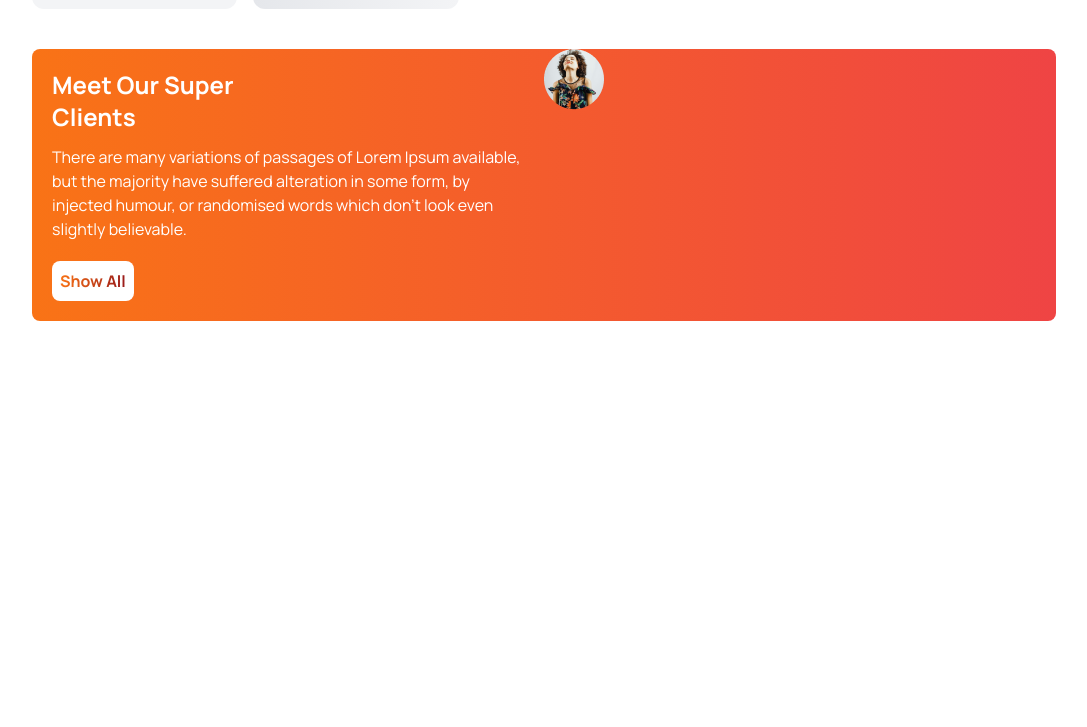
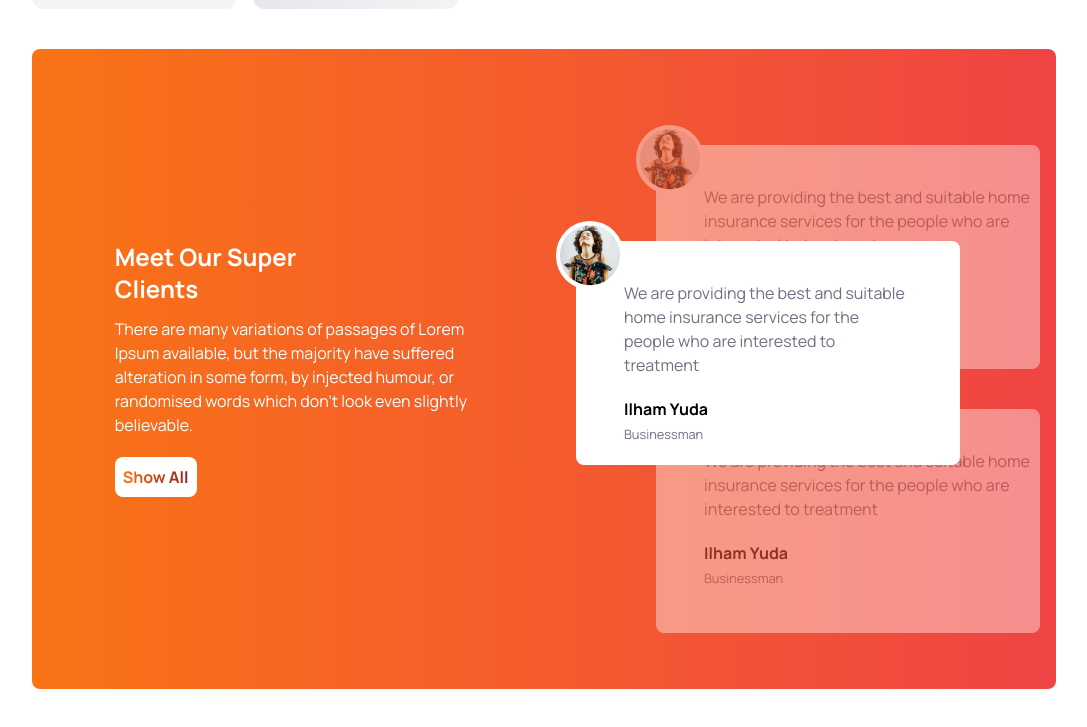
Before and after one commit to HarunBappi/Tea-House-Tailwind, a plain HTML site: page index.html in a window 1280 px wide. Shown: the part 1577-2304 px from the top of the page, without its empty margins (96-1183 px from the left). Before the commit the page ends 1938 px from the top, so only its background shows below. Drawn offline with nearby package versions, Linux system fonts and the light colour scheme.

Commit message:
Meet Our Clients

```diff
--- a/index.html
+++ b/index.html
@@ -158,14 +158,18 @@
             </div>
             <!-- Image-2 Content -->
             <div class="bg-gray-100 rounded-xl row-span-2">
-                <img class="mx-auto my-3" src="./images/fresh-2.png" alt="">
+              <img class="mx-auto my-3" src="./images/fresh-2.png" alt="" />
             </div>
             <!-- Box-2 -->
-              <div class="h-36 bg-gradient-to-r from-gray-200 to-gray-100 rounded-xl"></div>
+            <div
+              class="h-36 bg-gradient-to-r from-gray-200 to-gray-100 rounded-xl"
+            ></div>
           </div>
           <!-- Text Section -->
-          <div>
-            <h3 class="text-3xl font-bold mb-3">Great Tea, Freshly <br>Presented</h3>
+          <div class="ml-8 md:ml-0">
+            <h3 class="text-3xl font-bold mb-3">
+              Great Tea, Freshly <br />Presented
+            </h3>
             <p class="text-gray-500 mb-5">
               The meaning of gong cha is chanese is to provide the best tea to
               emperor from all possessions . It represents the highest quality
@@ -188,15 +192,87 @@
       </section>
       <!-- Meet Client Section -->
       <section class="mt-10">
-         <div class="bg-gradient-to-r from-orange-500 to-red-500 rounded-lg grid grid-cols-1 md:grid-cols-2">
+        <div
+          class="bg-gradient-to-r from-orange-500 to-red-500 rounded-lg grid grid-cols-1 md:grid-cols-2"
+        >
           <!-- Text Section -->
-            <div class="p-5">
-                <h2 class="text-2xl font-bold text-white mb-3">Meet Our Super <br> Clients</h2>
-                <p class="text-white mb-5">There are many variations of passages of Lorem Ipsum available, but the majority have suffered alteration in some form, by injected humour, or randomised words which don't look even slightly believable. </p>
-                <button class="bg-white p-2 rounded-lg "><a class="font-bold text-transparent bg-clip-text bg-gradient-to-r from-orange-500 to-red-800" href="">Show All</a></button>
+          <div class="flex justify-center items-center">
+            <div class="p-5 ml-10 w-5/6">
+              <h2 class="text-2xl font-bold text-white mb-3">
+                Meet Our Super <br />
+                Clients
+              </h2>
+              <p class="text-white mb-5">
+                There are many variations of passages of Lorem Ipsum available,
+                but the majority have suffered alteration in some form, by
+                injected humour, or randomised words which don't look even
+                slightly believable.
+              </p>
+              <button class="bg-white p-2 rounded-lg">
+                <a
+                  class="font-bold text-transparent bg-clip-text bg-gradient-to-r from-orange-500 to-red-800"
+                  href=""
+                  >Show All</a
+                >
+              </button>
             </div>
-            <div>
-                <div><img src="./images/client.png" alt=""></div>
+          </div>
+          <!-- Image Section -->
+          <div class="relative py-24">
+            <!-- Top Card -->
+            <div
+              class="absolute z-10 top-48 h-56 ml-8 w-3/4 md:w-3/4 bg-white rounded-lg text-black"
+            >
+              <!-- image -->
+              <div class="absolute -top-5 -left-5 bg-white rounded-full p-1">
+                <img src="./images/client.png" alt="" />
+              </div>
+              <!-- Text -->
+              <div class="px-12 mt-10">
+                <p class="text-gray-500 mb-5">
+                  We are providing the best and suitable home insurance services
+                  for the people who are interested to treatment
+                </p>
+                <h1 class="font-bold">Ilham Yuda</h1>
+                <small class="text-gray-500">Businessman</small>
+              </div>
+            </div>
+            <!-- Top Viseble Card -->
+            <div
+              class="relative h-56 left-20 w-3/4 md:w-3/4 md:left-28 bg-white rounded-lg text-black opacity-40"
+            >
+              <!-- image -->
+              <div class="absolute -top-5 -left-5 bg-white rounded-full p-1">
+                <img src="./images/client.png" alt="" />
+              </div>
+              <!-- Text -->
+              <div class="pl-12 pt-10">
+                <p class="text-gray-500 mb-5">
+                  We are providing the best and suitable home insurance services
+                  for the people who are interested to treatment
+                </p>
+                <h1 class="font-bold">Ilham Yuda</h1>
+                <small class="text-gray-500">Businessman</small>
+              </div>
+            </div>
+            <!-- Buttom Card -->
+            <div
+              class="relative h-56 top-10 left-20 md:left-28 w-3/4 md:w-3/4 bg-white rounded-lg text-black opacity-40"
+            >
+              <!-- image -->
+              <div class="absolute -top-5 -left-5 bg-white rounded-full p-1">
+                <img src="./images/client.png" alt="" />
+              </div>
+              <!-- Text -->
+              <div class="pl-12 pt-10">
+                <p class="text-gray-500 mb-5">
+                  We are providing the best and suitable home insurance services
+                  for the people who are interested to treatment
+                </p>
+                <h1 class="font-bold">Ilham Yuda</h1>
+                <small class="text-gray-500">Businessman</small>
+              </div>
+            </div>
           </div>
         </div>
       </section>
```
Lines whose indentation alone changed are shown as unchanged.
